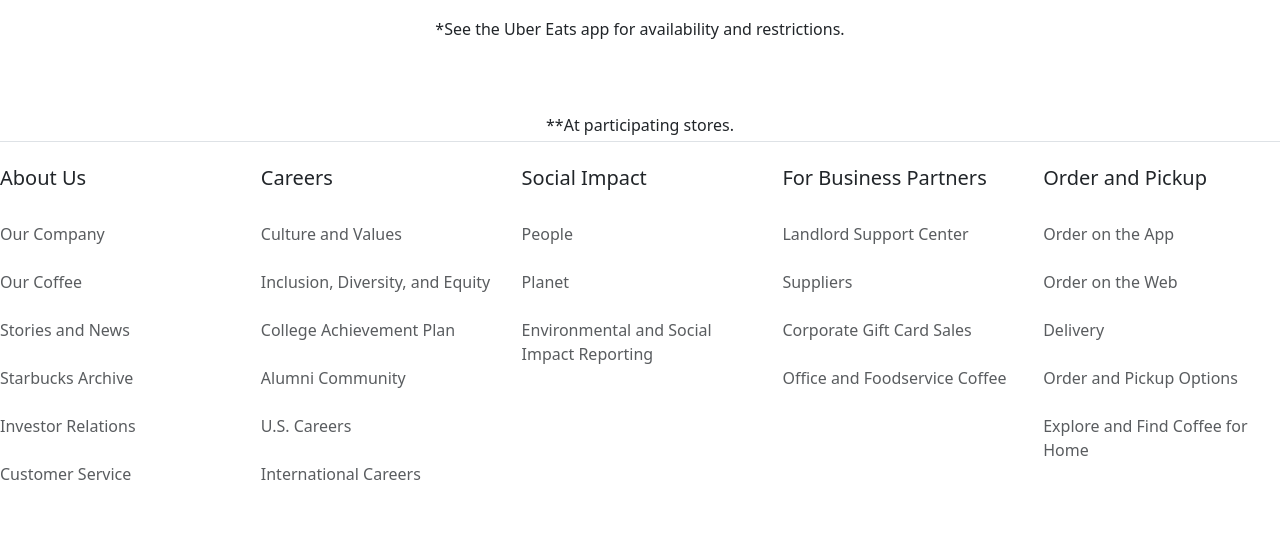
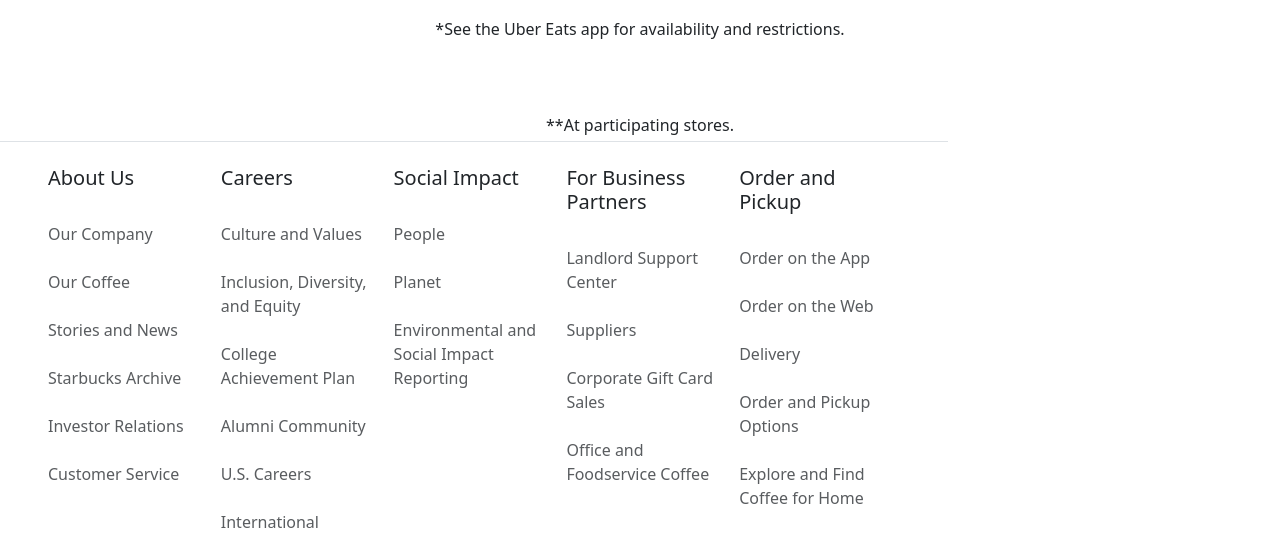
Before and after one commit to atutito/Starbucks, a plain HTML site: page index.html in a window 1280 px wide. Shown: the part 1267-1803 px from the top of the page. Drawn offline with nearby package versions, Linux system fonts and the light colour scheme.

Commit message:
Update index.html

```diff
--- a/index.html
+++ b/index.html
@@ -109,7 +109,7 @@
 
 
       <footer>
-        <div class="row row-cols-1 row-cols-sm-2 row-cols-md-5 py-4 border-top " >
+        <div class="row row-cols-1 row-cols-sm-2 row-cols-md-5 px-5 py-4 border-top w-75  " >
           <div class="col mr-3">
               <h5>About Us</h5>
               <ul class="nav flex-column gap-3 py-4">
```
